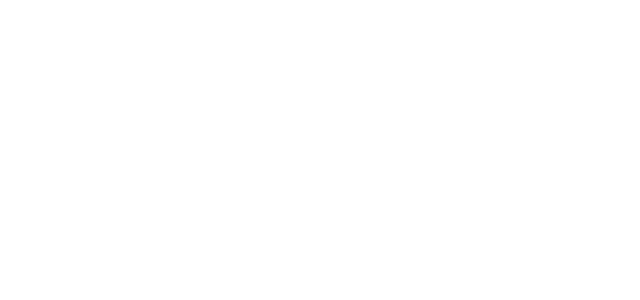
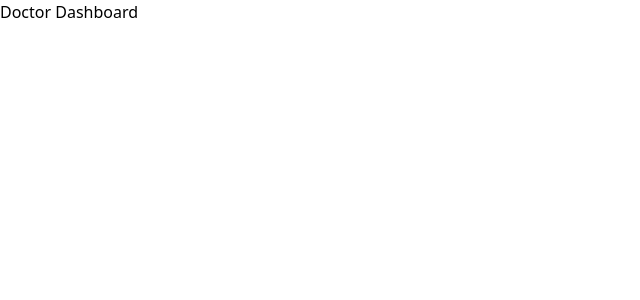
Before and after one commit to TuhinPramanik4/Dobby, a React (Vite) app in the folder Frontend/: page /docdash in a window 1280 px wide. Before the commit this address had no page. Shown: the top 300 px of the page, without its empty margins (0-640 px from the left). Built offline with nearby package versions, Linux system fonts and the light colour scheme.

Commit message:
Add doctor dashboard

```diff
--- a/Frontend/src/App.jsx
+++ b/Frontend/src/App.jsx
@@ -7,6 +7,7 @@
 import Setnumber from './Components/Setnumber'
 import All_Doc from './Components/All_Doc';
 import Doctor_Login from './Components/Doctor_Login';
+import Doc_Dashboard from './Components/Doc_Dashboard';
 
 function App() {
   const [count, setCount] = useState(0)
@@ -20,6 +21,7 @@
         <Route path="/setnumber" element={<Setnumber />} />
         <Route path="/alldoctor" element={<All_Doc/>}  />
         <Route path="/doclogin" element={<Doctor_Login/>} />
+        <Route path="/docdash" element={<Doc_Dashboard/>} />
       </Routes>
     </Router>
   )
--- /dev/null
+++ b/Frontend/src/Components/Doc_Dashboard.jsx
@@ -0,0 +1,9 @@
+    import React from 'react'
+
+    function Doc_Dashboard() {
+      return (
+        <div>Doctor Dashboard</div>
+      )
+    }
+
+    export default Doc_Dashboard
```
